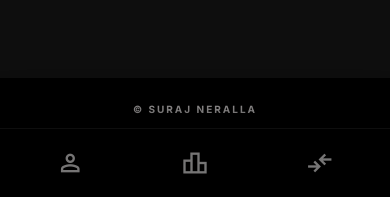
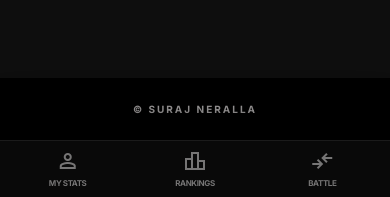
Before and after one commit to SurajNeralla/shc-stats, a Flask app: page /logout in a window 390 px wide. Shown: the part 647-844 px from the top of the page. Run offline with Flask 3, Linux system fonts and the light colour scheme; the visitor is signed in with stand-in values (Sample User, id 1); some libraries are stand-ins or nearby versions.

Commit message:
UI Fix: Enhanced mobile dropdown visibility and navigation clarity

```diff
--- a/templates/base.html
+++ b/templates/base.html
@@ -208,31 +208,35 @@
         </div>
     </header>
 
-    <!-- Mobile Bottom Navigation (Tabs) -->
-    <nav class="mobile-bottom-nav fixed bottom-0 left-0 w-full z-50 bg-black/95 backdrop-blur-2xl border-t border-outline-variant/20 flex justify-around items-center px-2 py-1 shadow-[0_-10px_40px_rgba(0,0,0,0.8)] sm:hidden">
+    <nav class="mobile-bottom-nav fixed bottom-0 left-0 w-full z-50 bg-[#0a0a0a]/95 backdrop-blur-2xl border-t border-outline-variant/30 flex justify-around items-center px-1 py-2 shadow-[0_-10px_50px_rgba(0,0,0,1)] sm:hidden">
         {% if session.get('player_id') %}
-        <a href="{{ url_for('my_stats') }}" class="p-4 flex flex-col items-center gap-1 {% if request.endpoint == 'my_stats' %}text-primary{% else %}text-outline{% endif %}">
-            <span class="material-symbols-outlined text-[28px] {% if request.endpoint == 'my_stats' %}fill-1{% endif %}">person</span>
+        <a href="{{ url_for('my_stats') }}" class="flex-1 flex flex-col items-center gap-1 {% if request.endpoint == 'my_stats' %}text-primary{% else %}text-outline{% endif %}">
+            <span class="material-symbols-outlined text-[24px] {% if request.endpoint == 'my_stats' %}fill-1{% endif %}">person</span>
+            <span class="text-[8px] font-black uppercase tracking-tighter">My Stats</span>
         </a>
         {% endif %}
 
         {% if session.get('admin_token') %}
-        <a href="{{ url_for('dashboard') }}" class="p-4 flex flex-col items-center gap-1 {% if request.endpoint == 'dashboard' %}text-primary{% else %}text-outline{% endif %}">
-            <span class="material-symbols-outlined text-[28px] {% if request.endpoint == 'dashboard' %}fill-1{% endif %}">grid_view</span>
+        <a href="{{ url_for('dashboard') }}" class="flex-1 flex flex-col items-center gap-1 {% if request.endpoint == 'dashboard' %}text-primary{% else %}text-outline{% endif %}">
+            <span class="material-symbols-outlined text-[24px] {% if request.endpoint == 'dashboard' %}fill-1{% endif %}">grid_view</span>
+            <span class="text-[8px] font-black uppercase tracking-tighter">Roster</span>
         </a>
         {% endif %}
 
-        <a href="{{ url_for('leaderboard') }}" class="p-4 flex flex-col items-center gap-1 {% if request.endpoint == 'leaderboard' %}text-primary{% else %}text-outline{% endif %}">
-            <span class="material-symbols-outlined text-[28px] {% if request.endpoint == 'leaderboard' %}fill-1{% endif %}">leaderboard</span>
+        <a href="{{ url_for('leaderboard') }}" class="flex-1 flex flex-col items-center gap-1 {% if request.endpoint == 'leaderboard' %}text-primary{% else %}text-outline{% endif %}">
+            <span class="material-symbols-outlined text-[24px] {% if request.endpoint == 'leaderboard' %}fill-1{% endif %}">leaderboard</span>
+            <span class="text-[8px] font-black uppercase tracking-tighter">Rankings</span>
         </a>
 
-        <a href="{{ url_for('compare_players_page') }}" class="p-4 flex flex-col items-center gap-1 {% if request.endpoint == 'compare_players_page' %}text-primary{% else %}text-outline{% endif %}">
-            <span class="material-symbols-outlined text-[28px] {% if request.endpoint == 'compare_players_page' %}fill-1{% endif %}">compare_arrows</span>
+        <a href="{{ url_for('compare_players_page') }}" class="flex-1 flex flex-col items-center gap-1 {% if request.endpoint == 'compare_players_page' %}text-primary{% else %}text-outline{% endif %}">
+            <span class="material-symbols-outlined text-[24px] {% if request.endpoint == 'compare_players_page' %}fill-1{% endif %}">compare_arrows</span>
+            <span class="text-[8px] font-black uppercase tracking-tighter">Battle</span>
         </a>
 
         {% if session.get('admin_token') %}
-        <a href="{{ url_for('new_player') }}" class="p-4 flex flex-col items-center gap-1 {% if request.endpoint == 'new_player' %}text-primary{% else %}text-outline{% endif %}">
-            <span class="material-symbols-outlined text-[28px] {% if request.endpoint == 'new_player' %}fill-1{% endif %}">person_add</span>
+        <a href="{{ url_for('new_player') }}" class="flex-1 flex flex-col items-center gap-1 {% if request.endpoint == 'new_player' %}text-primary{% else %}text-outline{% endif %}">
+            <span class="material-symbols-outlined text-[24px] {% if request.endpoint == 'new_player' %}fill-1{% endif %}">person_add</span>
+            <span class="text-[8px] font-black uppercase tracking-tighter">Add</span>
         </a>
         {% endif %}
     </nav>
```
Also changed, not shown: templates/compare.html (+6 -6 lines).
